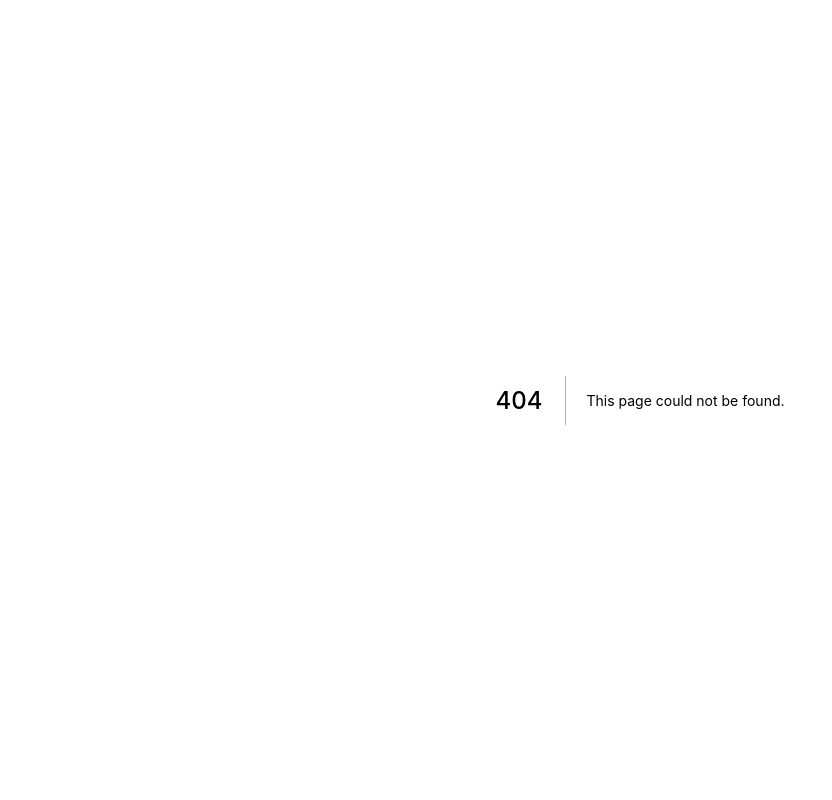
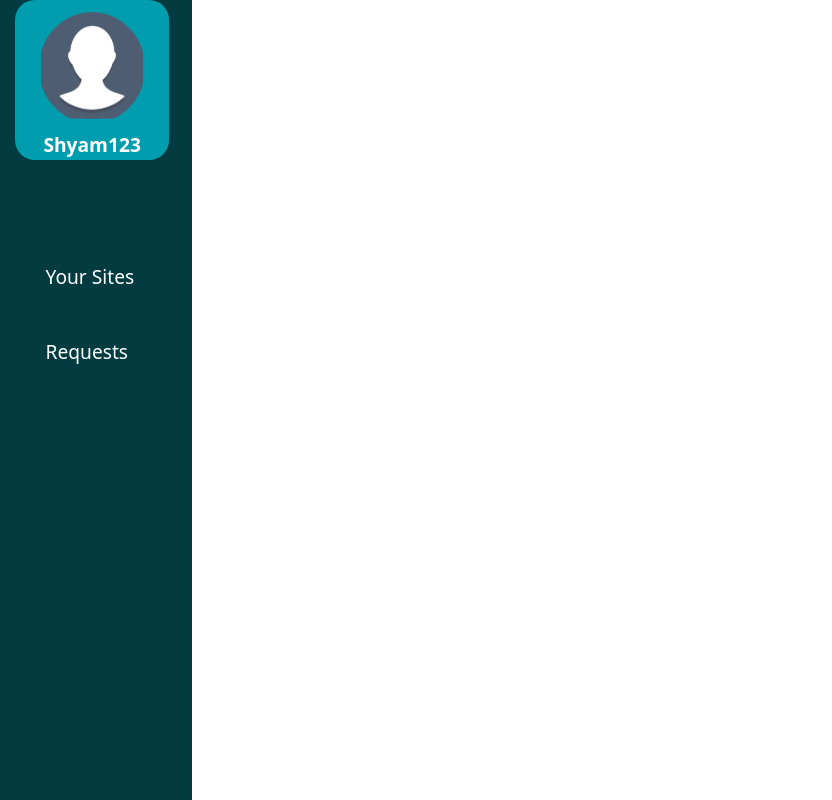
Before and after one commit to gdscnitp/charges-by-tenant, a Next.js app: page /landing/components/Identity in a window 1280 px wide. Before the commit this address had no page. Shown: the whole page, without its empty margins (0-832 px from the left). Built offline with nearby package versions, Linux system fonts and the light colour scheme.

Commit message:
progress for landing page

```diff
--- a/pages/_app.js
+++ b/pages/_app.js
@@ -1,5 +1,6 @@
 import "../styles/globals.css";
 import "../styles/Profile.css";
+import "../styles/Landing.css"
 import logger from "../helpers/logger";
 import "bootstrap/dist/css/bootstrap.css";
 
--- /dev/null
+++ b/pages/landing/components/Identity.js
@@ -0,0 +1,21 @@
+import Image from "next/image";
+import Profile from "../../../public/images/Profile.svg";
+
+const Identity = () => {
+    return (
+        <div className="S_landing">
+            <div className="S_leftbar">
+                <div className="S_identity">
+                    <Image className="S_profile" src={Profile} alt="Profile" />
+                    <div className="name">Shyam123</div>
+                </div>
+                <div className="S_menu">
+                    <div className="S_option S_option1"><i class="fas fa-tachometer-alt-fastest"></i><span>Your Sites</span></div>
+                    <div className="S_option S_option1"><i class="fab fa-buffer"></i><span>Requests</span></div>
+                </div>
+            </div>
+        </div>
+    )
+}
+
+export default Identity
--- /dev/null
+++ b/pages/landing/tenant.js
@@ -0,0 +1,12 @@
+import Identity from "./components/Identity"
+
+const tenant = () => {
+    return (
+        <div className='S_tenant'>
+            <link rel="stylesheet" href="https://pro.fontawesome.com/releases/v5.10.0/css/all.css" integrity="sha384-AYmEC3Yw5cVb3ZcuHtOA93w35dYTsvhLPVnYs9eStHfGJvOvKxVfELGroGkvsg+p" crossorigin="anonymous" />
+            <Identity />
+        </div>
+    )
+}
+
+export default tenant
--- /dev/null
+++ b/styles/Landing.css
@@ -0,0 +1,58 @@
+.S_landing {
+  background-color: #023c40;
+  width: 15vw;
+  height: 100vh;
+  color: white;
+  font-size: 1.5vw;
+  display: flex;
+  align-items: center;
+  flex-direction: column;
+}
+
+.S_identity {
+  width: 12vw;
+  height: 20vh;
+  border-radius: 20px;
+  margin-left: 8%;
+  background: #009dae;
+  display: flex;
+  flex-direction: column;
+  align-items: center;
+  justify-content: center;
+  font-weight: 700;
+}
+
+.S_profile {
+  width: 8vw !important;
+  height: 8vh !important;
+  min-width: 0 !important;
+}
+
+.S_menu {
+  width: 15vw;
+  margin-top: 10vh;
+  display: flex;
+  flex-direction: column;
+  justify-content: center;
+  align-items: center;
+}
+
+.S_option {
+  text-align: left;
+  width: 15vw;
+  padding: 2%;
+  margin: 10% 10%;
+  margin-left: 40%;
+  font-weight: 500;
+}
+
+.S_option:hover {
+  background: white;
+  color: #023c40;
+  transform: scale(1.2);
+}
+
+.S_menu i {
+  padding: 2%;
+  margin: 0 3% 0 0;
+}
```
Also changed, not shown: pages/profile/components/Taskbar.js (added, +14 -0 lines), pages/profile/landlord.js (+2 -8 lines), pages/profile/tenant.js (+2 -8 lines), public/images/Profile.svg (added).
